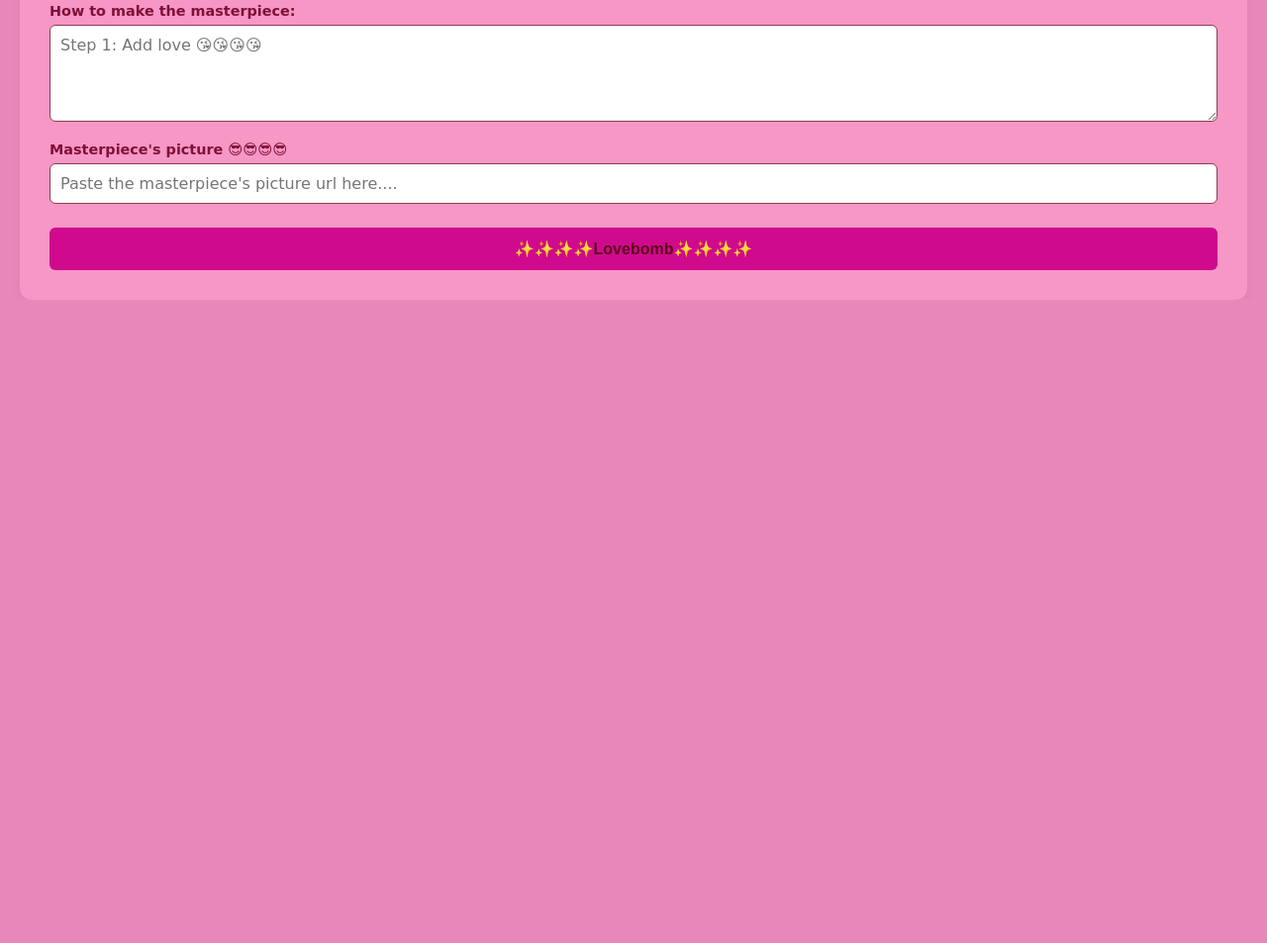
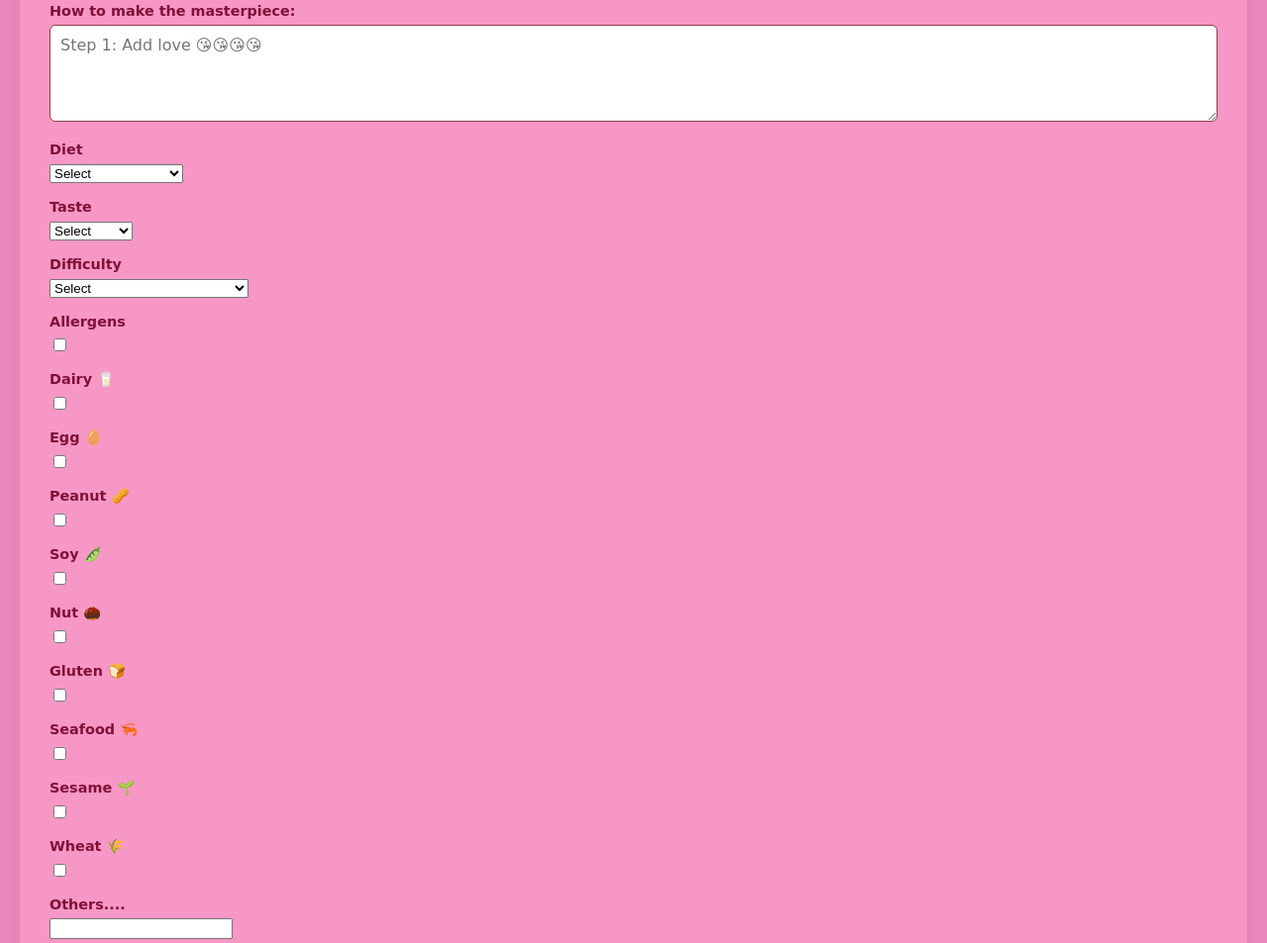
Before and after one commit to schrodinger-ki-billi/Easyco, a plain HTML site: page index.html in a window 1280 px wide. Shown: the part 611-1564 px from the top of the page at 99% size. Before the commit the page ends 914 px from the top, so only its background shows below. Drawn offline with Linux system fonts and the light colour scheme; no server answers.

Commit message:
Add dietary options and allergen checkboxes

```diff
--- a/index.html
+++ b/index.html
@@ -31,6 +31,80 @@
       <label>How to make the masterpiece:</label>
       <textarea rows="4" cols="60" id="how" placeholder="Step 1: Add love 😘😘😘😘"></textarea><br>
 
+      <label for="diet" class="classdiet">Diet</label>
+      <select id="diet">
+        <option value="">Select</option>
+        <option value="Vegetarian">Vegetarian 🥛</option>
+        <option value="Non-Vegetarian">Non-Vegetarian 🍗</option>
+        <option value="Vegan">Vegan 🌱</option>
+      </select><br>
+
+      <label for="taste" class="classtaste">Taste</label>
+      <select id="taste">
+        <option value="">Select</option>
+        <option value="Sweet">Sweet 🍪</option>
+        <option value="Savory">Savory 🤤</option>
+        <option value="Sour">Sour 🍋</option>
+        <option value="Salty">Salty 🧂</option>
+        <option value="Savory">Bitter 🥺</option>
+      </select><br>
+
+      <label for="difficult" class="classdiff">Difficulty</label>
+      <select id="difficult">
+        <option value="">Select</option>
+        <option value="Easy">Easy peezy</option>
+        <option value="Okay">Okay okay</option>
+        <option value="Lokay">Little less okay</option>
+        <option value="Hard">Ummmm one drop of okay</option>
+        <option value="Extreme">Hawww 😰 level</option>
+        <option value="Mextreme">Ain't no way you can cook this</option>
+      </select><br>
+
+      <label class="allergy">Allergens</label>
+      <div id="allergen">
+        <div>
+        <input type="checkbox" id="dairy" name="allgy" value="vdairy">
+        <label for="dairy">Dairy 🥛</label>
+        </div>
+        <div>
+        <input type="checkbox" id="egg" name="allgy" value="vegg">
+        <label for="egg">Egg 🥚</label>
+        </div>
+        <div>
+        <input type="checkbox" id="peanut" name="allgy" value="vpeanut">
+        <label for="peanut">Peanut 🥜</label>
+        </div>
+        <div>
+        <input type="checkbox" id="soy" name="allgy" value="vsoy">
+        <label for="soy">Soy 🫛</label>
+        </div>
+        <div>
+        <input type="checkbox" id="nut" name="allgy" value="vnut">
+        <label for="nut">Nut 🌰</label>
+        </div>
+        <div>
+        <input type="checkbox" id="gluten" name="allgy" value="vgluten">
+        <label for="gluten">Gluten 🍞</label>
+        </div>
+        <div>
+        <input type="checkbox" id="sea" name="allgy" value="vsea">
+        <label for="sea">Seafood 🦐</label>
+        </div>
+        <div>
+        <input type="checkbox" id="sesame" name="allgy" value="vsesame">
+        <label for="sesame">Sesame 🌱</label>
+        </div>
+        <div>
+        <input type="checkbox" id="wheat" name="allgy" value="vwheat">
+        <label for="wheat">Wheat 🌾</label>
+        </div>
+        <div>
+        <input type="checkbox" id="others" name="allgy" value="vothers" onclick="Others()">
+        <label for="others">Others....</label>
+        <input type="type" id="textothers" styles="display:none;">
+        </div>
+      </div><br>
+
       <label for="pic" class="selfie">Masterpiece's picture 😎😎😎😎</label>
       <input type="text" id="pic" placeholder="Paste the masterpiece's picture url here...."><br>
 
```
